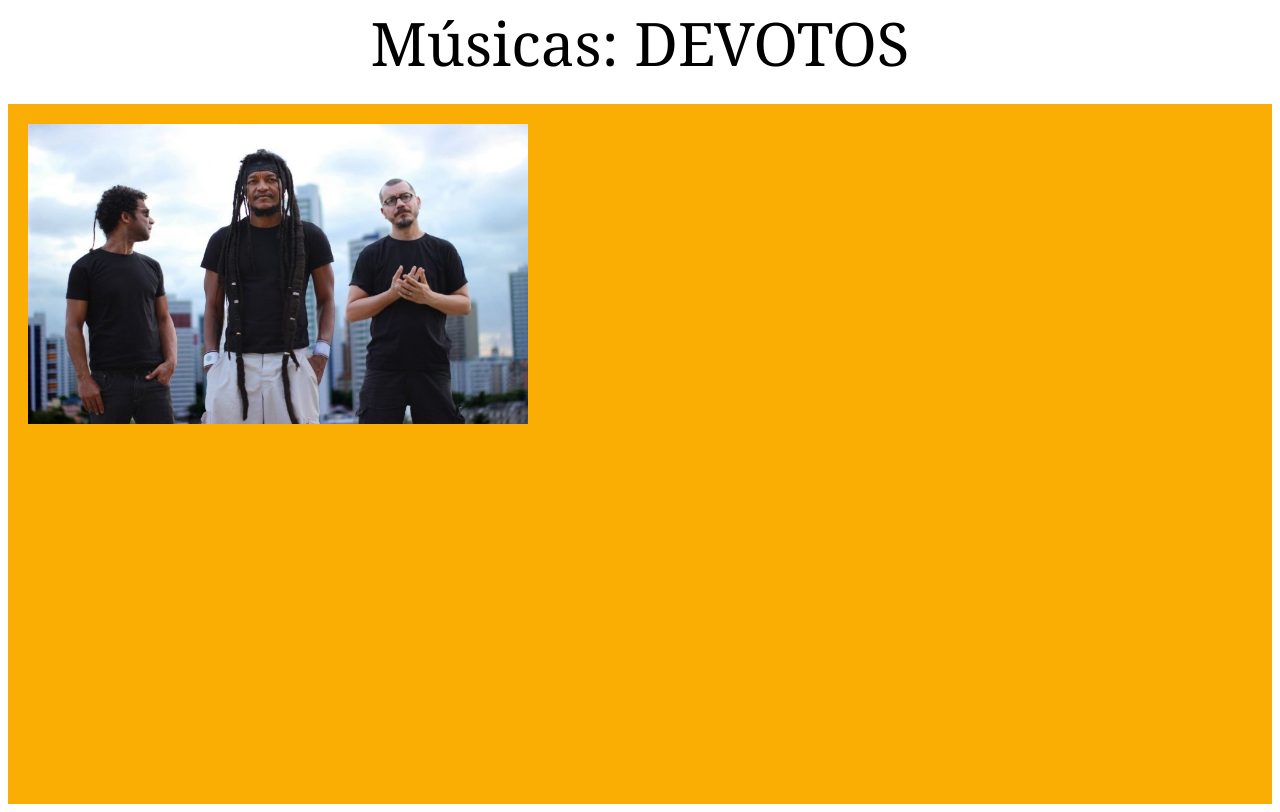
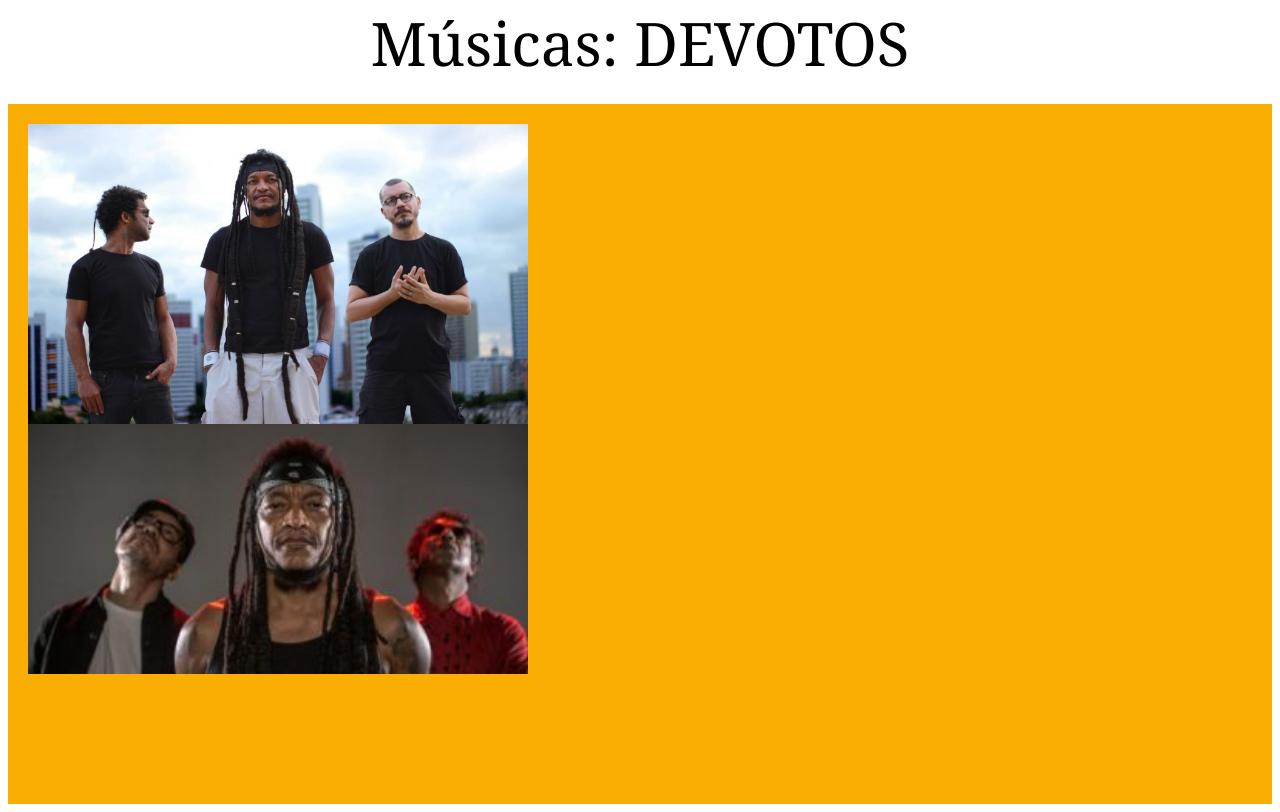
Before and after one commit to juliogfk/habitarte, a plain HTML site: page pages/index.html in a window 1280 px wide. Shown: the part 130-942 px from the top of the page. Drawn offline with Linux system fonts and the light colour scheme; files whose address does not match are found by name.

Commit message:
foto 2 adicionada e já com efeitos

```diff
--- a/pages/index.html
+++ b/pages/index.html
@@ -24,9 +24,15 @@
     <nav class="titulo">Músicas: DEVOTOS</nav>
 
     <section class="fundo">
-            <div class="foto">
+        <div class="imagens">
+
+            <div class="foto1">
                 <img src="../assets/devotos1.jpg" alt="devotos foto 1">
             </div>
+            <div class="foto2">
+                <img src="../assets/devotos2.jpg" alt="devotos foto 2">
+            </div>
+        </div>
 
     </section>
 
--- a/pages/style.css
+++ b/pages/style.css
@@ -48,29 +48,48 @@ button:hover{
     height: 50px;
     justify-content: center;
   }
-  .foto{
+  .imagens{
+    display: flex;
+    flex-direction: column;
+    position: relative;
+    padding: 20px;
+  }
+  .foto1{
+    position: relative;
     height: 300px;
     width: 500px;
     display: flex;
+    justify-content: space-around;
     overflow: hidden;
-    justify-content: start;
-    flex-direction: column;
-    padding: 20px
-
   }
-  .foto img{
+  .foto1 img{
     height: 100%;
     width: 100%;
-
   }
-  .foto:hover img{
+  .foto1:hover img{
    transition-duration: 0.5s;
    transform: scale(1.05, 1.05);
   }
+  .foto2{
+    position: relative;
+    height: 250px;
+    width: 500px;
+    display: flex;
+    justify-content: space-around;
+    overflow: hidden;
+  }
+  .foto2 img{
+    height: 100%;
+    width: 100%;
+  }
+  .foto2:hover img{
+    transition-duration: 1s;
+    transform: scale(1.05, 1.05);
+  }
 
   .fundo{
-    position: relative;
     display: flex;
+    flex-direction: column;
     background: rgb(250, 174, 4);
     height: 700px;
   }
```
Also changed, not shown: assets/devotos2.jpg (added).
